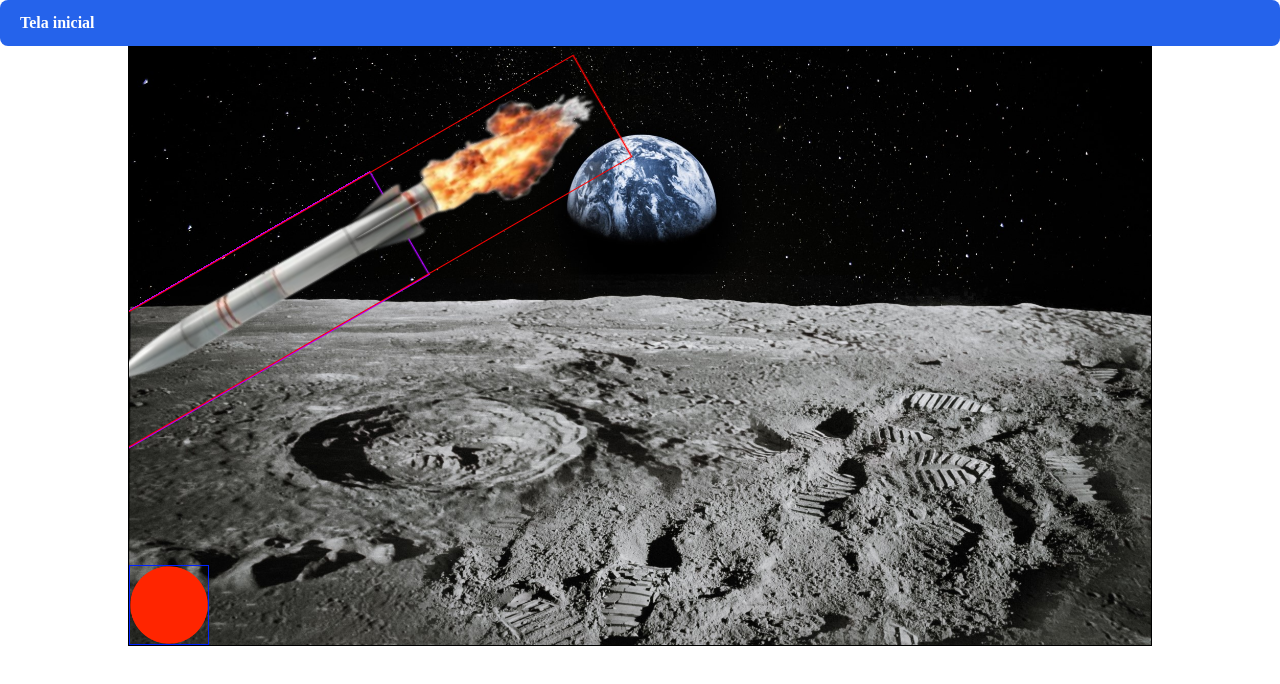
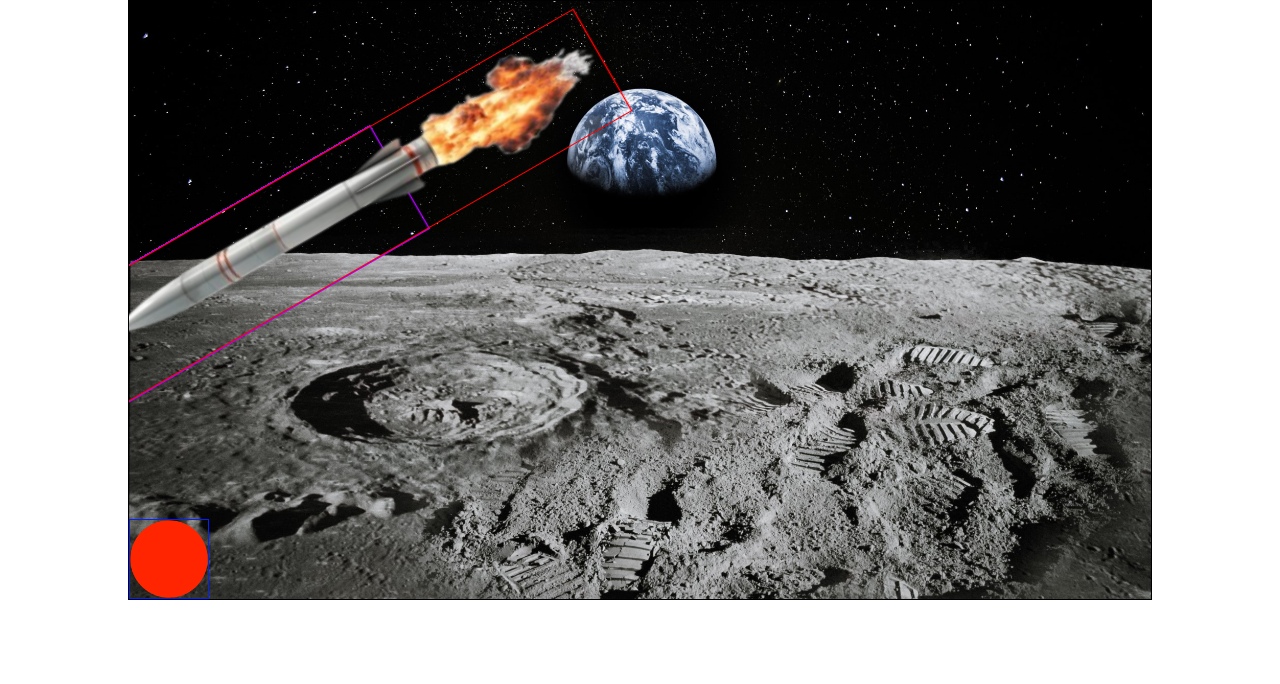
Before and after one commit to vitorbrandaov9-cloud/vitorbrandaov9-cloud.github.io, a plain HTML site: page indexJogoRed.html in a window 1280 px wide. Drawn offline with Linux system fonts and the light colour scheme; files whose address does not match are found by name.

Commit message:
Refactor indexJogoRed.html to clean up code
Removed inline styles and initial screen link.

```diff
--- a/indexJogoRed.html
+++ b/indexJogoRed.html
@@ -7,7 +7,7 @@
     <script src="JsJogoRed.js" defer></script>
     <title>Red</title>
 </head>
-    <style>
+<!--  <style>
               .botao {
         display: block;
         padding: 14px 20px;
@@ -24,9 +24,9 @@
         transform: translateY(-2px);
       }
 
-    </style>
+    </style> -->
 <body>
-     <a class="botao" href="index.html">Tela inicial</a>
+    <!-- <a class="botao" href="index.html">Tela inicial</a> -->
     <div class="gamescreen">
         <img id="bola" src="./images/bola.png" class="bola">
         <div class="missil-hitbox">
```
